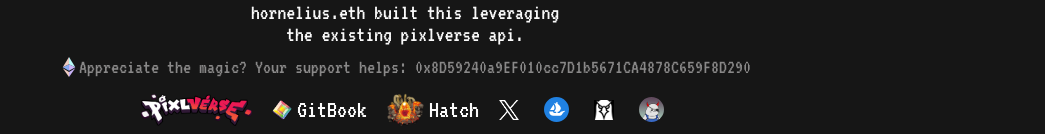
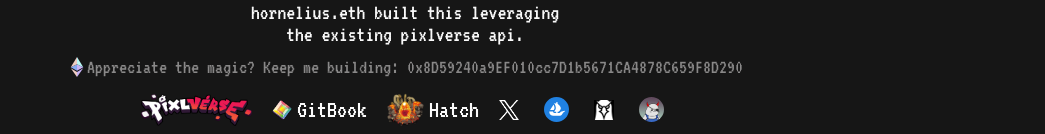
Before and after one commit to horneliusdoteth/hatcheddetector, a React (Create React App) app: page / in a window 1280 px wide. Shown: the part 663-797 px from the top of the page, without its empty margins (235-1280 px from the left). Built offline with nearby package versions, Linux system fonts and the light colour scheme; no server answers; the HTML template or start-up script is replaced by a standard one.

Commit message:
changed tip verbiage

```diff
--- a/src/components/Signature.js
+++ b/src/components/Signature.js
@@ -29,7 +29,7 @@ const Signature = () => {
       <div className="ethereum-tip" onClick={copyToClipboard} style={{ cursor: 'pointer' }}>
           <img className="eth-image" src='./images/ethereum-eth-logo-colored.svg' alt="Ethereum" style={{ width: '20px', height: '20px' }} />
         <span className="tip-text">
-        Appreciate the magic? Your support helps: {ethAddress}
+        Appreciate the magic? Keep me building: {ethAddress}
         {copySuccess && <div style={{ color: 'green' }}>{copySuccess}</div>}
         </span>
       </div>
```
